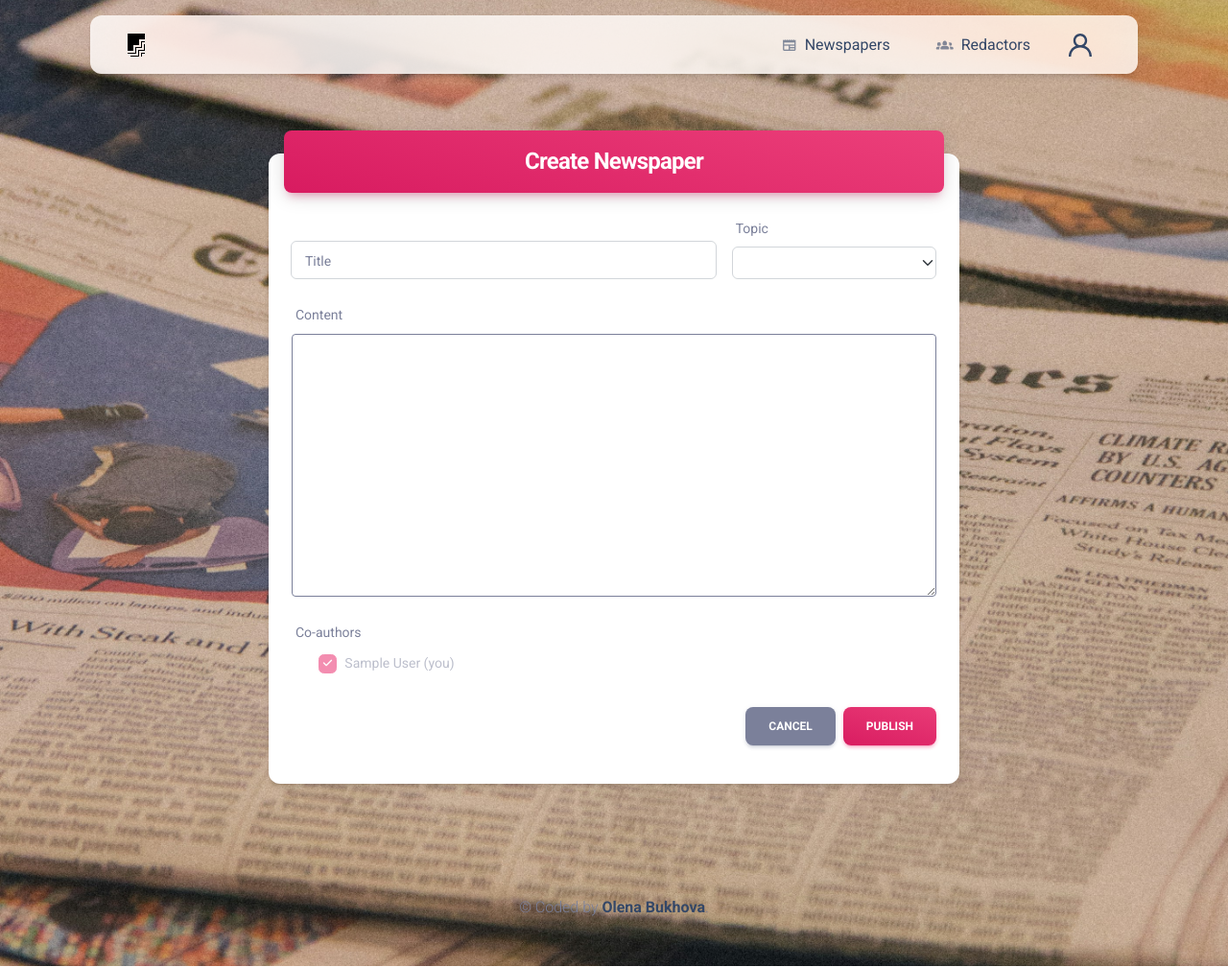
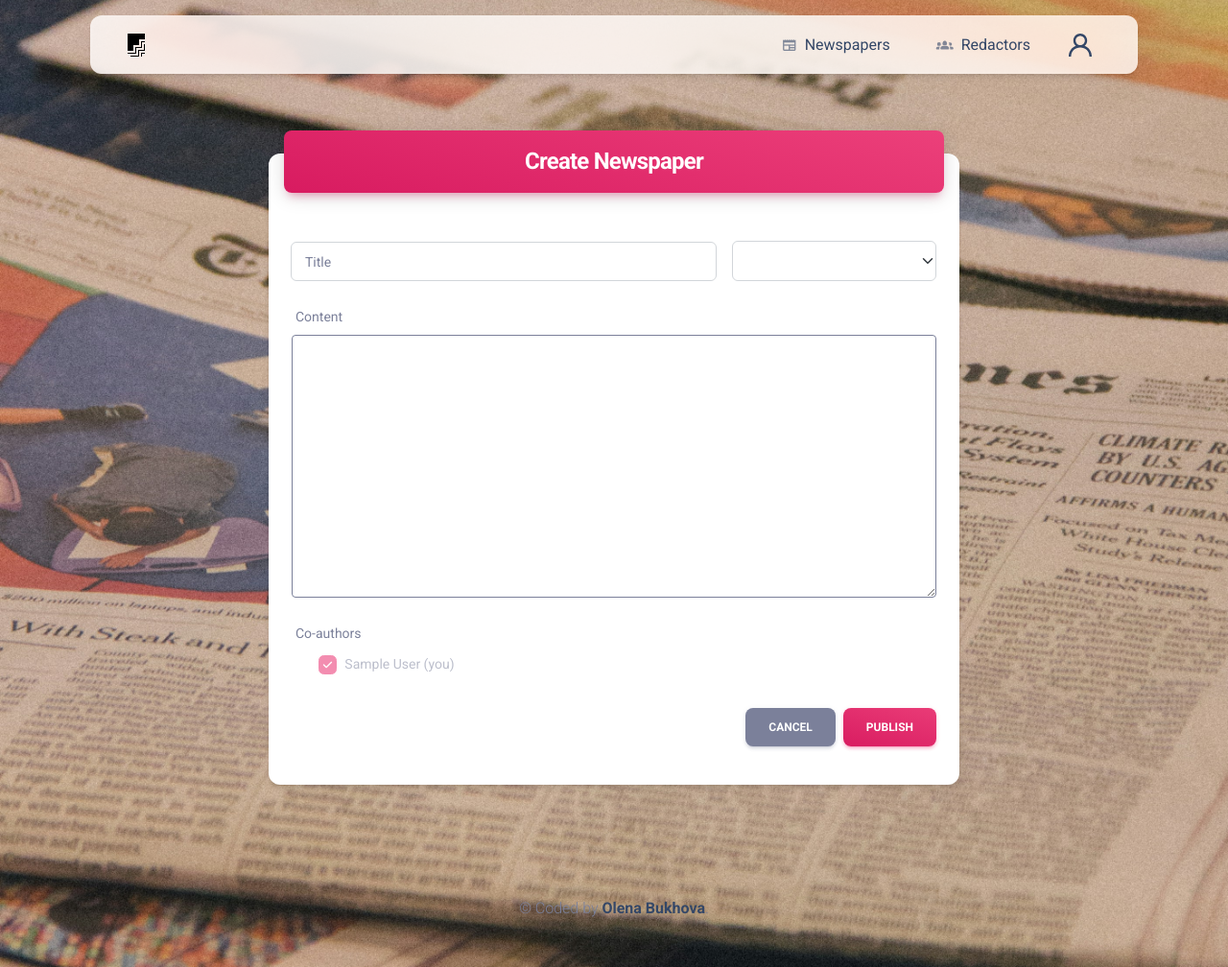
Before and after one commit to buhova/publication-tracking-system, a Django app: page /newspapers/create/ in a window 1280 px wide. Shown: the whole page at 96% size. Run offline with Django 5.2, Linux system fonts and the light colour scheme; the visitor is signed in with stand-in values (Sample User, id 1); data comes from the database, SQL or seed files in the repository; data that the repository does not hold is empty; some libraries are stand-ins or nearby versions.

Commit message:
ui(newspaper-form): update styles for better layout and appearance

```diff
--- a/templates/home/newspaper_form.html
+++ b/templates/home/newspaper_form.html
@@ -46,9 +46,9 @@
                 {% endif %}
 
               <!-- Title and Topic -->
-              <div class="row g-3">
+              <div class="row g-3 align-items-end">
                 <!-- Title -->
-                <div class="col-md-8 mt-0 d-flex align-items-end">
+                <div class="col-md-8 mt-0">
                   <div class="input-group input-group-outline {% if form.instance.title %}is-filled{% endif %}">
                     <label for="id_title" class="form-label">Title</label>
                     <input type="text" name="title" class="form-control" id="id_title"
@@ -58,8 +58,8 @@
 
                 <!-- Topic -->
                 <div class="col-md-4">
-                  <label for="id_topic" class="form-label">Topic</label>
-                  <select name="topic" id="id_topic" class="form-select form-select-sm">
+                  <label for="id_topic" class="form-label"></label>
+                  <select name="topic" id="id_topic" class="form-select px-2">
                     {% for topic in topics %}
                       <option value="{{ topic.id }}"
                         {% if form.instance.topic and topic.id == form.instance.topic.id %}selected{% endif %}>
```
